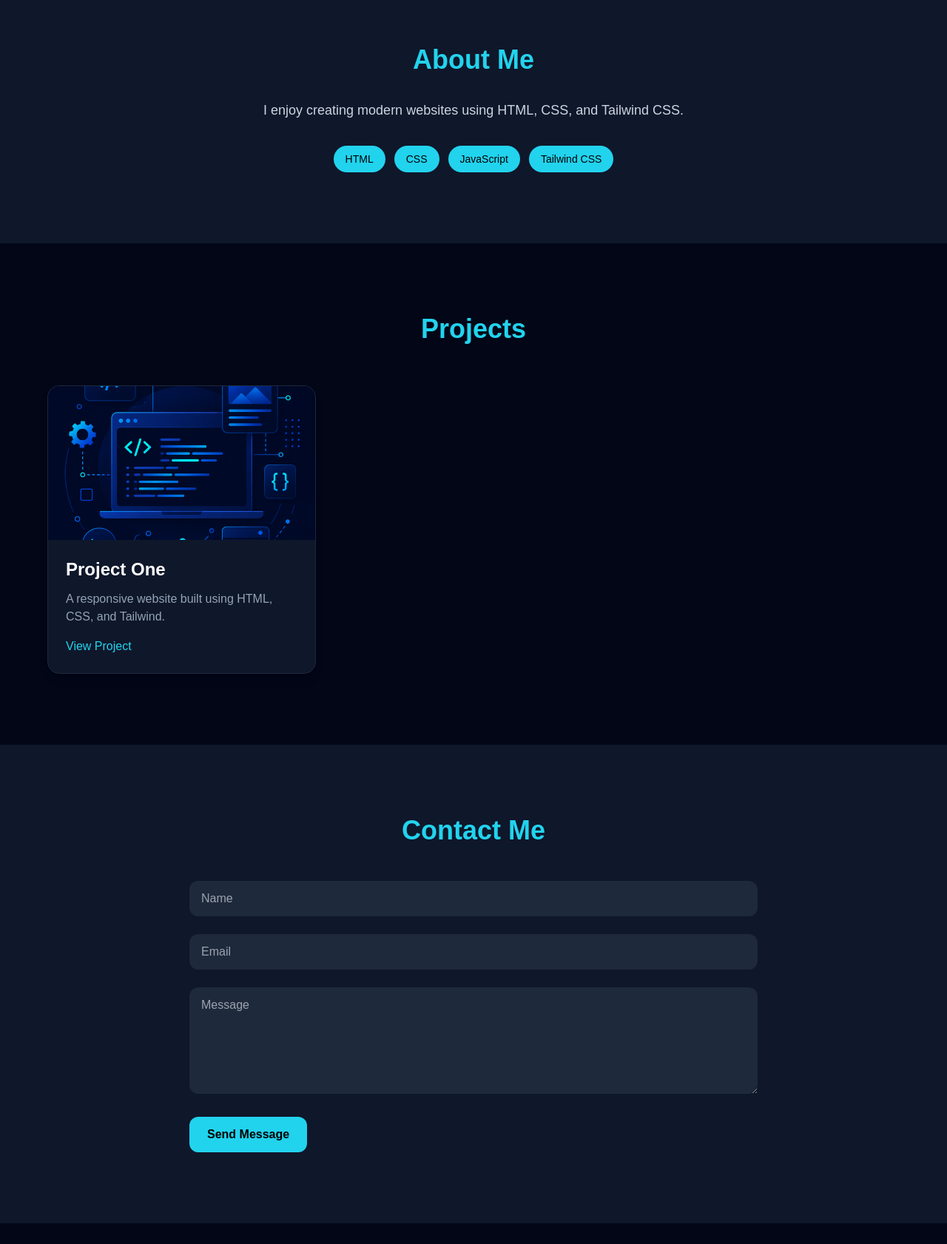
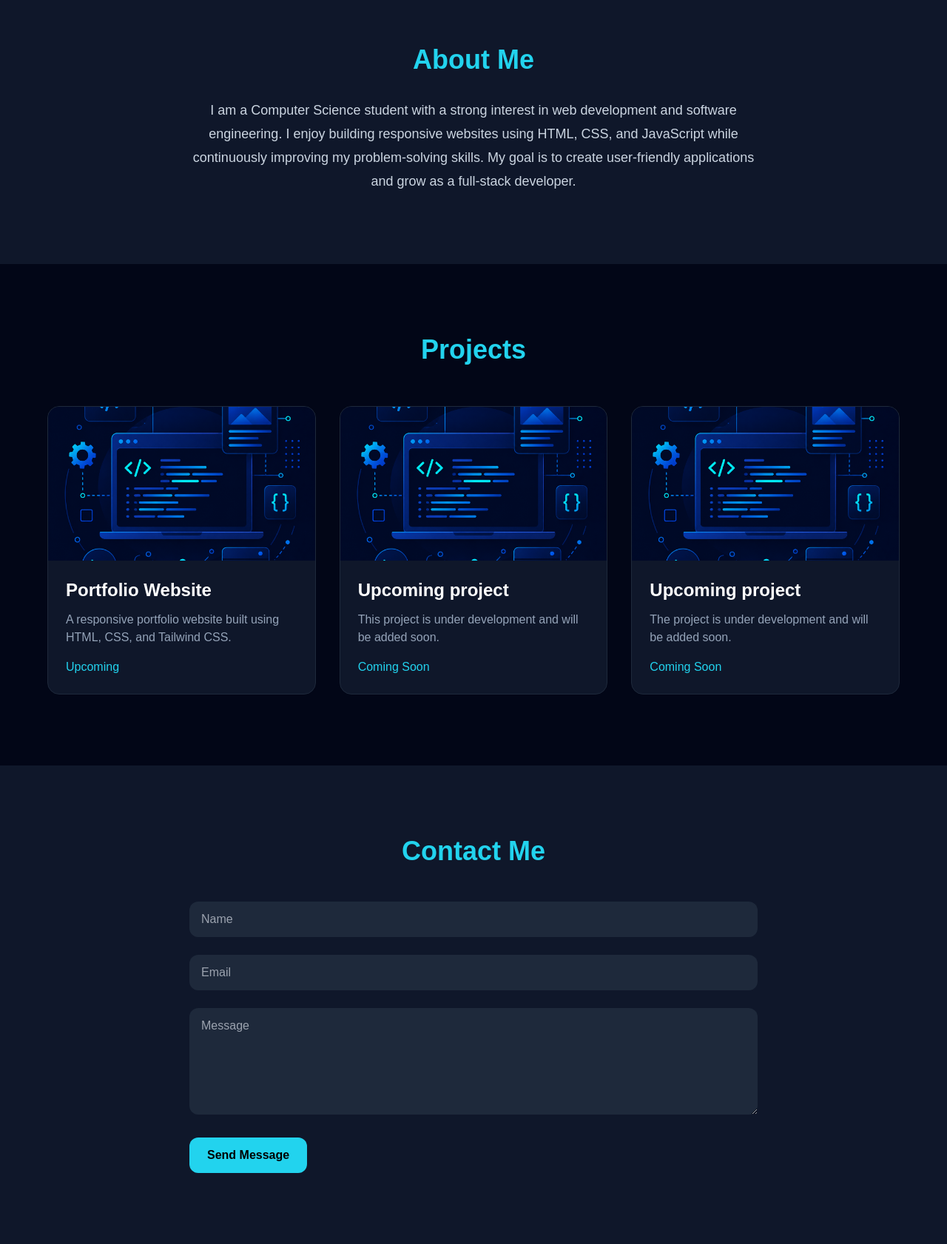
Before and after one commit to Kkm319/finlatics-labs-finlaticswebdev_project1, a website: page index.html in a window 1280 px wide. Shown: the part 900-2582 px from the top of the page at 74% size. Before the commit the page ends 2554 px from the top, so only its background shows below. Drawn offline with nearby package versions, Linux system fonts and the light colour scheme.

Commit message:
Update portfolio title and content

```diff
--- a/index.html
+++ b/index.html
@@ -3,16 +3,20 @@
   <head>
     <meta charset="UTF-8" />
     <meta name="viewport" content="width=device-width, initial-scale=1.0" />
-    <title>My Portfolio</title>
+    <title>Krinjal | Portfolio</title>
 
     <script src="https://cdn.tailwindcss.com"></script>
     <link rel="stylesheet" href="styles.css" />
   </head>
 
   <body class="bg-slate-950 text-white">
-    <header class="sticky top-0 z-50 bg-slate-950/90 backdrop-blur border-b border-slate-800">
-      <nav class="max-w-6xl mx-auto px-6 py-4 flex items-center justify-between">
-        <h1 class="text-2xl font-bold text-cyan-400">MyPortfolio</h1>
+    <header
+      class="sticky top-0 z-50 bg-slate-950/90 backdrop-blur border-b border-slate-800"
+    >
+      <nav
+        class="max-w-6xl mx-auto px-6 py-4 flex items-center justify-between"
+      >
+        <h1 class="text-2xl font-bold text-cyan-400">Portfolio</h1>
 
         <ul class="flex gap-6 text-sm md:text-base">
           <li><a href="#hero" class="hover:text-cyan-400">Home</a></li>
@@ -23,23 +27,35 @@
       </nav>
     </header>
 
-    <section id="hero" class="min-h-screen flex items-center justify-center px-6">
+    <section
+      id="hero"
+      class="min-h-screen flex items-center justify-center px-6"
+    >
       <div class="max-w-6xl mx-auto grid md:grid-cols-2 gap-12 items-center">
         <div>
+          <p class="uppercase tracking-wildest text-cyan-400 mb-2">Welcome to my portfolio
+          </p>
+
           <h1 class="text-5xl md:text-6xl font-bold leading-tight mb-6">
-            Hi, I'm <span class="text-cyan-400">Your Name</span>
+            Hi, I'm <span class="text-cyan-400">Krinjal</span>
           </h1>
 
           <p class="text-slate-300 text-lg mb-8">
-            Aspiring Web Developer passionate about building beautiful and responsive websites.
+            Computer Science student exploring web development, AI, and software engineering. I enjoy building responsive applications and continuously improving my programming and problem-solving skills.
           </p>
 
           <div class="flex gap-4">
-            <a href="#projects" class="bg-cyan-400 text-black px-6 py-3 rounded-xl font-semibold">
+            <a
+              href="#projects"
+              class="bg-cyan-400 text-black px-6 py-3 rounded-xl font-semibold"
+            >
               View Projects
             </a>
 
-            <a href="#contact" class="border border-cyan-400 text-cyan-400 px-6 py-3 rounded-xl">
+            <a
+              href="#contact"
+              class="border border-cyan-400 text-cyan-400 px-6 py-3 rounded-xl"
+            >
               Contact Me
             </a>
           </div>
@@ -47,7 +63,7 @@
 
         <div class="flex justify-center">
           <img
-            src="assets/profile-placeholder.jpg"
+            src="assets/profile-placeholder.png"
             alt="Profile"
             class="w-72 h-72 object-cover rounded-full border-4 border-cyan-400 shadow-2xl"
           />
@@ -60,15 +76,12 @@
         <h2 class="text-4xl font-bold mb-8 text-cyan-400">About Me</h2>
 
         <p class="text-slate-300 text-lg leading-8 max-w-3xl mx-auto">
-          I enjoy creating modern websites using HTML, CSS, and Tailwind CSS.
+          I am a Computer Science student with a strong interest in web
+          development and software engineering. I enjoy building responsive
+          websites using HTML, CSS, and JavaScript while continuously improving
+          my problem-solving skills. My goal is to create user-friendly
+          applications and grow as a full-stack developer.
         </p>
-
-        <div class="flex flex-wrap justify-center gap-3 mt-8">
-          <span class="bg-cyan-400 text-black px-4 py-2 rounded-full text-sm font-medium">HTML</span>
-          <span class="bg-cyan-400 text-black px-4 py-2 rounded-full text-sm font-medium">CSS</span>
-          <span class="bg-cyan-400 text-black px-4 py-2 rounded-full text-sm font-medium">JavaScript</span>
-          <span class="bg-cyan-400 text-black px-4 py-2 rounded-full text-sm font-medium">Tailwind CSS</span>
-        </div>
       </div>
     </section>
 
@@ -79,19 +92,72 @@
         </h2>
 
         <div class="grid sm:grid-cols-1 md:grid-cols-2 lg:grid-cols-3 gap-8">
-          <div class="bg-slate-900 border border-slate-800 rounded-2xl shadow-lg hover:-translate-y-1 hover:shadow-cyan-500/20 transition overflow-hidden">
-            <img src="assets/project-1.png" alt="Project" class="w-full h-52 object-cover" />
+          <div
+            class="bg-slate-900 border border-slate-800 rounded-2xl overflow-hidden"
+          >
+            <img
+              src="assets/project-1.png"
+              alt="Portfolio Website"
+              class="w-full h-52 object-cover"
+            />
 
             <div class="p-6">
-              <h3 class="text-2xl font-semibold mb-3">Project One</h3>
+              <h3 class="text-2xl font-semibold mb-3">
+                Portfolio Website
+              </h3>
 
               <p class="text-slate-400 mb-4">
-                A responsive website built using HTML, CSS, and Tailwind.
+                A responsive portfolio website built using HTML, CSS, and
+                Tailwind CSS.
               </p>
 
               <a href="#" class="text-cyan-400 hover:underline">
-                View Project
+                Upcoming
+              </a>
+            </div>
+          </div>
 
+          <div
+            class="bg-slate-900 border border-slate-800 rounded-2xl overflow-hidden"
+          >
+            <img
+              src="assets/project-1.png"
+              alt="upcoming"
+              class="w-full h-52 object-cover"
+            />
+
+            <div class="p-6">
+              <h3 class="text-2xl font-semibold mb-3">
+                Upcoming project
+              </h3>
+
+              <p class="text-slate-400 mb-4">
+                This project is under development and will be added soon.
+              </p>
+
+              <span class="text-cyan-400">Coming Soon</span>
+            </div>
+          </div>
+
+          <div
+            class="bg-slate-900 border border-slate-800 rounded-2xl overflow-hidden"
+          >
+            <img
+              src="assets/project-1.png"
+              alt="Upcoming"
+              class="w-full h-52 object-cover"
+            />
+
+            <div class="p-6">
+              <h3 class="text-2xl font-semibold mb-3">
+                Upcoming project
+              </h3>
+
+              <p class="text-slate-400 mb-4">
+                The project is under development and will be added soon.
+              </p>
+
+              <span class="text-cyan-400">Coming Soon</span>
             </div>
           </div>
         </div>
@@ -105,11 +171,28 @@
         </h2>
 
         <form class="space-y-6">
-          <input type="text" placeholder="Name" class="w-full px-4 py-3 rounded-xl bg-slate-800" />
-          <input type="email" placeholder="Email" class="w-full px-4 py-3 rounded-xl bg-slate-800" />
-          <textarea rows="5" placeholder="Message" class="w-full px-4 py-3 rounded-xl bg-slate-800"></textarea>
+          <input
+            type="text"
+            placeholder="Name"
+            class="w-full px-4 py-3 rounded-xl bg-slate-800"
+          />
 
-          <button type="submit" class="bg-cyan-400 text-black px-6 py-3 rounded-xl font-semibold">
+          <input
+            type="email"
+            placeholder="Email"
+            class="w-full px-4 py-3 rounded-xl bg-slate-800"
+          />
+
+          <textarea
+            rows="5"
+            placeholder="Message"
+            class="w-full px-4 py-3 rounded-xl bg-slate-800"
+          ></textarea>
+
+          <button
+            type="submit"
+            class="bg-cyan-400 text-black px-6 py-3 rounded-xl font-semibold"
+          >
             Send Message
           </button>
         </form>
```
